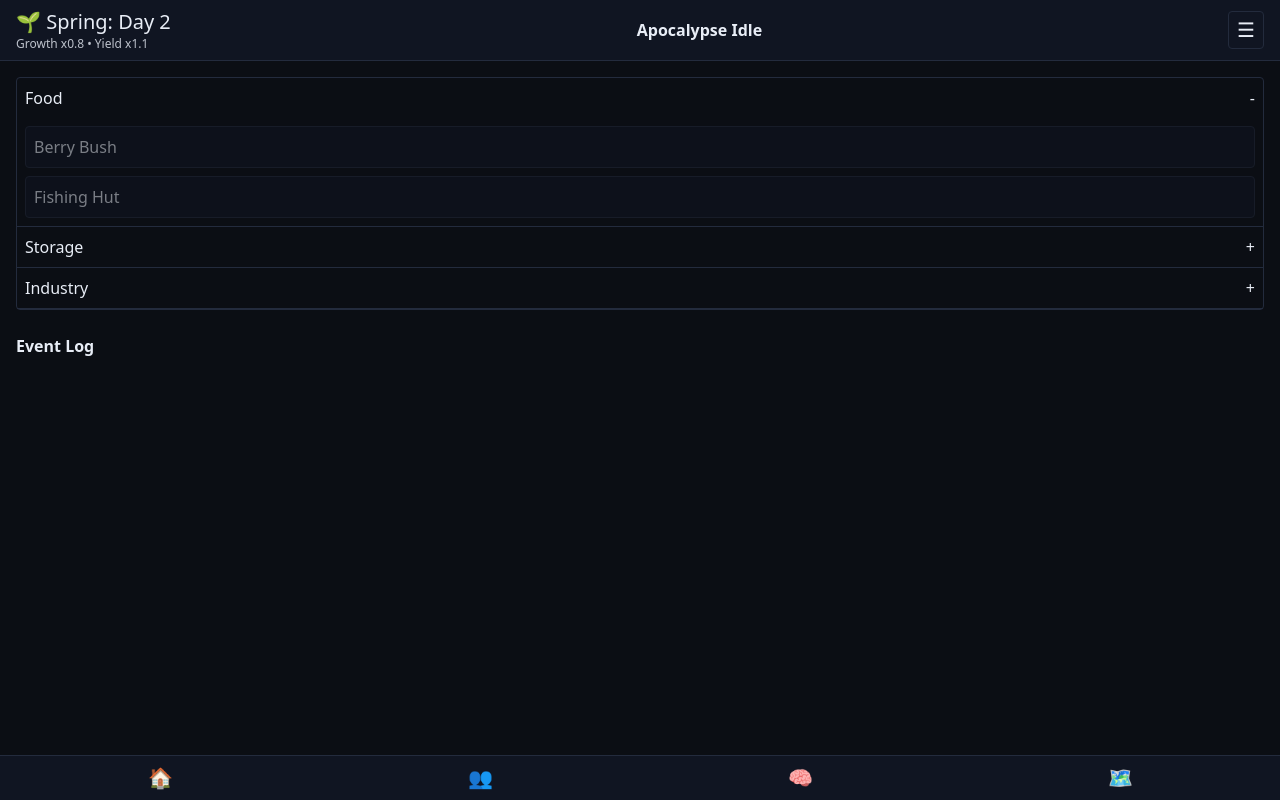
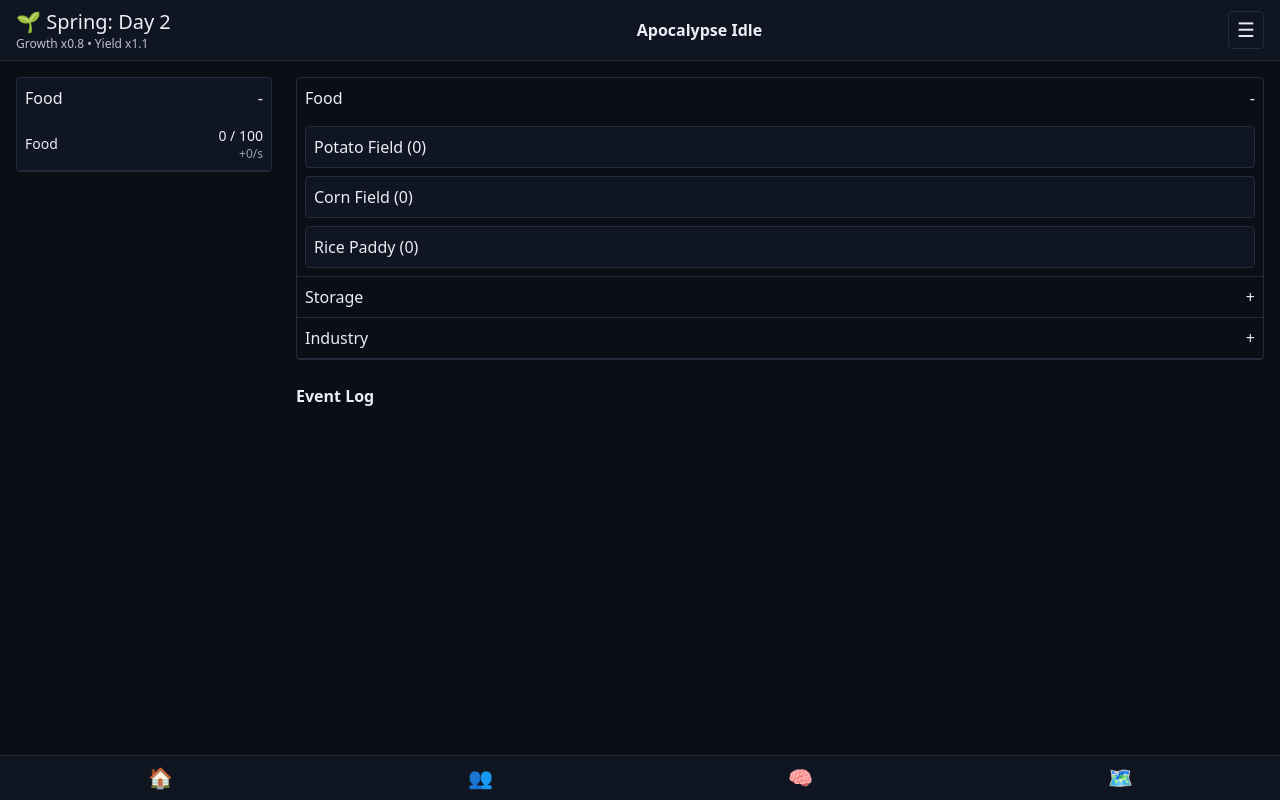
Before and after one commit to mikisz/apocalypse-idle, a React (Vite) app: page / in a window 1280 px wide. Built offline with nearby package versions, Linux system fonts and the light colour scheme.

Commit message:
Add resource sidebar and farming buildings

```diff
--- /dev/null
+++ b/src/components/ResourceSidebar.jsx
@@ -0,0 +1,58 @@
+import { useState } from 'react'
+import { useGame } from '../state/useGame.js'
+import { getCapacity, getResourceProductionSummary } from '../state/selectors.js'
+import { formatAmount } from '../utils/format.js'
+
+function Accordion({ title, children, defaultOpen = false }) {
+  const [open, setOpen] = useState(defaultOpen)
+  return (
+    <div className="border-b border-stroke">
+      <button
+        className="w-full flex items-center justify-between p-2"
+        onClick={() => setOpen(!open)}
+      >
+        <span>{title}</span>
+        <span>{open ? '-' : '+'}</span>
+      </button>
+      {open && <div className="p-2 space-y-2">{children}</div>}
+    </div>
+  )
+}
+
+function ResourceRow({ name, amount, capacity, rate }) {
+  return (
+    <div className="flex items-center justify-between text-sm tabular-nums">
+      <span>{name}</span>
+      <span className="flex flex-col items-end">
+        <span>
+          {formatAmount(amount)} / {formatAmount(capacity)}
+        </span>
+        <span className="text-xs text-muted">{rate}</span>
+      </span>
+    </div>
+  )
+}
+
+export default function ResourceSidebar() {
+  const { state } = useGame()
+  const summary = getResourceProductionSummary(state)
+  const resources = [
+    {
+      id: 'food',
+      name: 'Food',
+      amount: state.resources.food?.amount || 0,
+      capacity: getCapacity(state, 'food'),
+      rate: summary.food?.label,
+    },
+  ]
+
+  return (
+    <div className="border border-stroke rounded overflow-hidden bg-bg2">
+      <Accordion title="Food" defaultOpen>
+        {resources.map((r) => (
+          <ResourceRow key={r.id} {...r} />
+        ))}
+      </Accordion>
+    </div>
+  )
+}
--- /dev/null
+++ b/src/data/farms.js
@@ -0,0 +1,23 @@
+export const FOOD_BUILDINGS = [
+  {
+    id: 'potatoField',
+    name: 'Potato Field',
+    growthTime: 5,
+    harvestAmount: 10,
+    foodValue: 1,
+  },
+  {
+    id: 'cornField',
+    name: 'Corn Field',
+    growthTime: 1,
+    harvestAmount: 1,
+    foodValue: 2,
+  },
+  {
+    id: 'ricePaddy',
+    name: 'Rice Paddy',
+    growthTime: 0.5,
+    harvestAmount: 1,
+    foodValue: 1,
+  },
+]
--- a/src/engine/production.js
+++ b/src/engine/production.js
@@ -1,3 +1,7 @@
+import { FOOD_BUILDINGS } from '../data/farms.js'
+import { getSeasonModifiers } from './time.js'
+import { getCapacity } from '../state/selectors.js'
+
 export function getProductionRates(state) {
   const rates = { food: 0, scrap: 0 }
   const settlers = state.population?.settlers ?? []
@@ -18,9 +22,38 @@ export function processTick(state, seconds = 1) {
   const rates = getProductionRates(state)
   const resources = { ...state.resources }
   Object.entries(rates).forEach(([res, rate]) => {
-    resources[res] = (resources[res] || 0) + rate * seconds
+    const capacity = getCapacity(state, res)
+    const current = resources[res]?.amount || 0
+    const nextAmount = Math.min(capacity, current + rate * seconds)
+    resources[res] = { amount: nextAmount, capacity }
   })
-  return { ...state, resources }
+
+  const mods = getSeasonModifiers(state)
+  const timers = { ...(state.timers?.food || {}) }
+  let food = resources.food?.amount || 0
+  const foodCap = getCapacity(state, 'food')
+
+  FOOD_BUILDINGS.forEach((b) => {
+    const count = state.buildings?.[b.id]?.count || 0
+    if (count <= 0) return
+    const effectiveGrowth = b.growthTime * mods.farmingSpeed
+    const effectiveHarvest = b.harvestAmount * mods.farmingYield * b.foodValue
+    let timer = (timers[b.id] ?? effectiveGrowth) - seconds
+    let cycles = 0
+    while (timer <= 0) {
+      cycles++
+      timer += effectiveGrowth
+    }
+    if (cycles > 0) {
+      food += effectiveHarvest * count * cycles
+      if (food > foodCap) food = foodCap
+    }
+    timers[b.id] = timer
+  })
+
+  resources.food = { amount: food, capacity: foodCap }
+
+  return { ...state, resources, timers: { ...state.timers, food: timers } }
 }
 
 export function applyOfflineProgress(state, elapsedSeconds) {
@@ -28,7 +61,9 @@ export function applyOfflineProgress(state, elapsedSeconds) {
   const nextState = processTick(state, elapsedSeconds)
   const gains = {}
   Object.keys(nextState.resources).forEach((res) => {
-    const gain = nextState.resources[res] - (state.resources[res] || 0)
+    const gain =
+      (nextState.resources[res]?.amount || 0) -
+      (state.resources[res]?.amount || 0)
     if (gain > 0) gains[res] = gain
   })
   return { state: nextState, gains }
--- a/src/state/defaultState.js
+++ b/src/state/defaultState.js
@@ -5,9 +5,16 @@ export const defaultState = {
   gameTime: { seconds: 0 },
   meta: { seasons: initSeasons() },
   ui: { activeTab: 'base', drawerOpen: false, offlineProgress: null },
-  resources: { scrap: 0, food: 0 },
+  resources: {
+    scrap: { amount: 0, capacity: 0 },
+    food: { amount: 0, capacity: 100 },
+  },
+  storage: {
+    food: { base: 100, fromBuildings: 0 },
+  },
   population: { settlers: [makeRandomSettler()] },
   buildings: {},
+  timers: { food: {} },
   log: [],
   lastSaved: Date.now(),
 }
--- /dev/null
+++ b/src/state/selectors.js
@@ -0,0 +1,39 @@
+import { FOOD_BUILDINGS } from '../data/farms.js'
+import { getSeasonModifiers } from '../engine/time.js'
+import { formatRate } from '../utils/format.js'
+
+export function getCapacity(state, resourceId) {
+  const storage = state.storage?.[resourceId] || { base: 0, fromBuildings: 0 }
+  return (storage.base || 0) + (storage.fromBuildings || 0)
+}
+
+export function getResourceProductionSummary(state) {
+  const summaries = {}
+  const mods = getSeasonModifiers(state)
+  const buildings = FOOD_BUILDINGS
+  const results = []
+  buildings.forEach((b) => {
+    const count = state.buildings?.[b.id]?.count || 0
+    if (count > 0) {
+      const effectiveGrowth = b.growthTime * mods.farmingSpeed
+      const effectiveHarvest = b.harvestAmount * mods.farmingYield * b.foodValue
+      results.push({
+        amountPerHarvest: effectiveHarvest * count,
+        intervalSec: effectiveGrowth,
+      })
+    }
+  })
+  if (results.length === 1) {
+    const r = results[0]
+    summaries.food = { ...r, label: formatRate(r) }
+  } else if (results.length > 1) {
+    const perSec = results.reduce(
+      (sum, r) => sum + r.amountPerHarvest / r.intervalSec,
+      0,
+    )
+    summaries.food = { perSec, label: `+${perSec.toFixed(2)}/s` }
+  } else {
+    summaries.food = { perSec: 0, label: '+0/s' }
+  }
+  return summaries
+}
--- /dev/null
+++ b/src/utils/format.js
@@ -0,0 +1,10 @@
+export function formatRate({ amountPerHarvest, intervalSec }) {
+  if (amountPerHarvest == null || intervalSec == null) return '+0/s'
+  return `+${amountPerHarvest}/${intervalSec}s`
+}
+
+export function formatAmount(n) {
+  if (n >= 1000000) return `${(n / 1000000).toFixed(1)}m`
+  if (n >= 1000) return `${(n / 1000).toFixed(1)}k`
+  return `${n}`
+}
--- a/src/views/BaseView.jsx
+++ b/src/views/BaseView.jsx
@@ -1,6 +1,9 @@
 import { useState } from 'react'
 import { useGame } from '../state/useGame.js'
 import EventLog from '../components/EventLog.jsx'
+import ResourceSidebar from '../components/ResourceSidebar.jsx'
+import { FOOD_BUILDINGS } from '../data/farms.js'
+import { getSeasonModifiers } from '../engine/time.js'
 
 function AccordionItem({ title, children, defaultOpen = false }) {
   const [open, setOpen] = useState(defaultOpen)
@@ -19,24 +22,45 @@ function AccordionItem({ title, children, defaultOpen = false }) {
 }
 
 export default function BaseView() {
-  const { state } = useGame()
+  const { state, setState } = useGame()
+
+  const addFarm = (building) => {
+    setState((prev) => {
+      const count = (prev.buildings[building.id]?.count || 0) + 1
+      const buildings = {
+        ...prev.buildings,
+        [building.id]: { ...(prev.buildings[building.id] || {}), count },
+      }
+      const mods = getSeasonModifiers(prev)
+      const growth = building.growthTime * mods.farmingSpeed
+      const timers = {
+        ...prev.timers,
+        food: {
+          ...(prev.timers.food || {}),
+          [building.id]: prev.timers.food?.[building.id] ?? growth,
+        },
+      }
+      return { ...prev, buildings, timers }
+    })
+  }
 
   return (
-    <div className="p-4 space-y-6 pb-20">
+    <div className="p-4 space-y-6 pb-20 md:flex md:space-y-0 md:space-x-6">
+      <div className="md:w-64 md:flex-shrink-0">
+        <ResourceSidebar />
+      </div>
+      <div className="flex-1 space-y-6">
         <div className="border border-stroke rounded">
           <AccordionItem title="Food" defaultOpen>
+            {FOOD_BUILDINGS.map((b) => (
               <button
-            disabled
-            className="w-full text-left p-2 rounded border border-stroke bg-bg2 opacity-50"
+                key={b.id}
+                className="w-full text-left p-2 rounded border border-stroke bg-bg2"
+                onClick={() => addFarm(b)}
               >
-            Berry Bush
+                {b.name} ({state.buildings[b.id]?.count || 0})
               </button>
-          <button
-            disabled
-            className="w-full text-left p-2 rounded border border-stroke bg-bg2 opacity-50"
-          >
-            Fishing Hut
-          </button>
+            ))}
           </AccordionItem>
           <AccordionItem title="Storage">
             <p className="text-sm text-muted">Coming soon</p>
@@ -50,5 +74,6 @@ export default function BaseView() {
           <EventLog log={state.log} />
         </div>
       </div>
+    </div>
   )
 }
```
Lines whose indentation alone changed are shown as unchanged.
